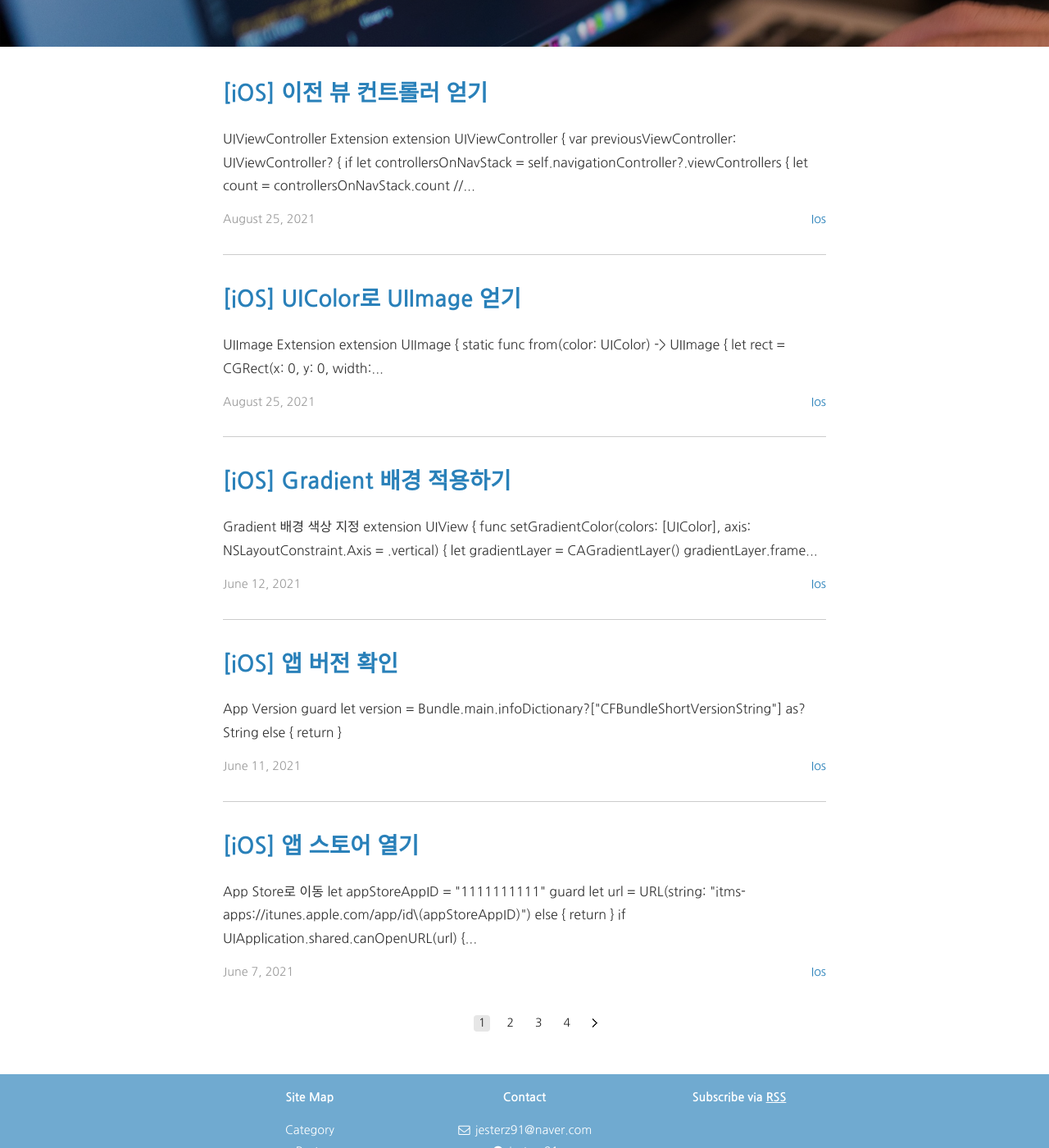
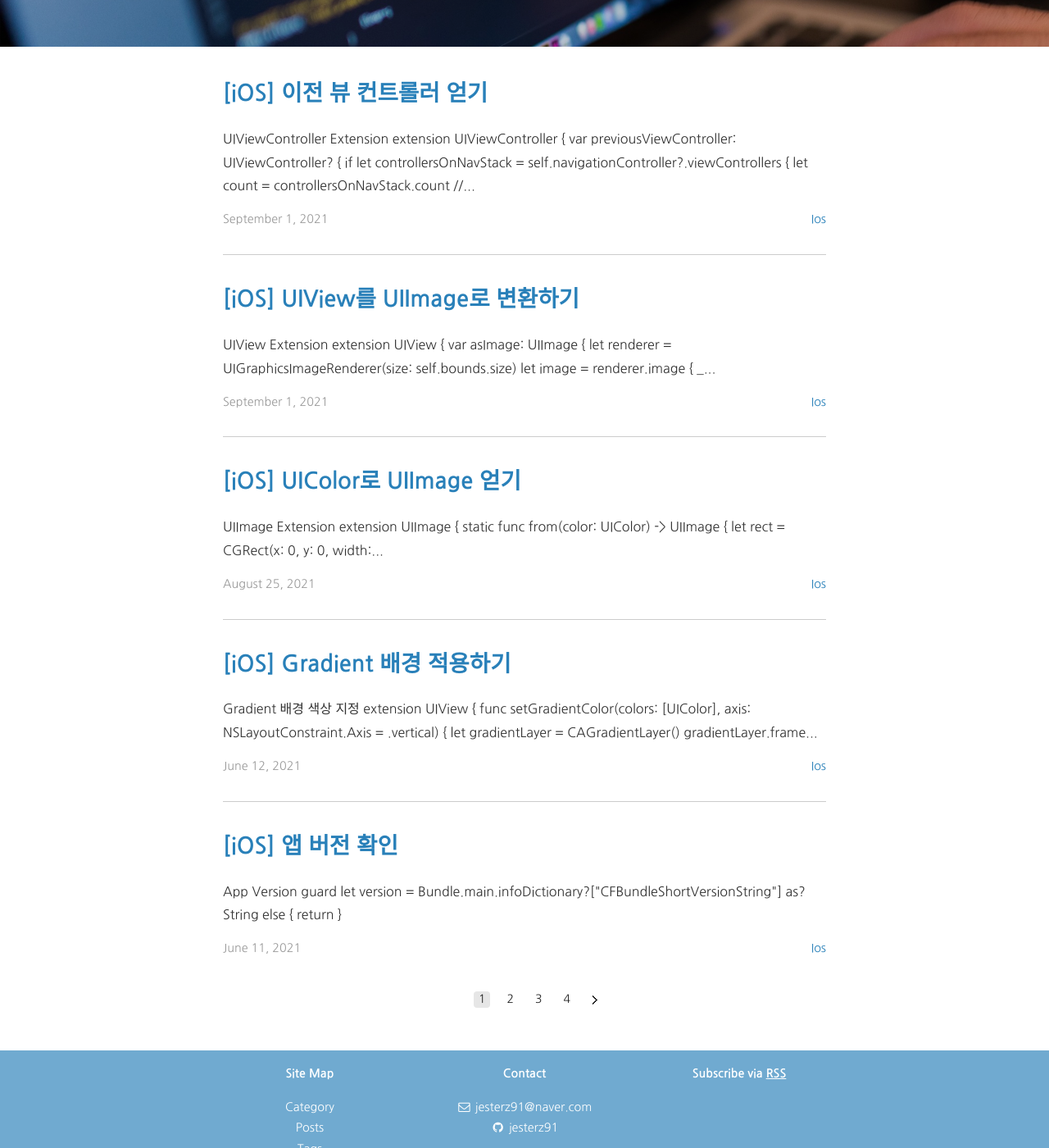
Before and after one commit to jesterz91/jesterz91.github.io, a Jekyll site: the page built from index.html, in a window 1280 px wide and 1400 px high, scrolled down 319 px. Shown: the whole window at 82% size. Built offline with Jekyll 4.4.1, drawn with Linux system fonts in a browser that asks for light colours; nearby versions of some CDN libraries; the list of posts is cut into pages by our own code; a style sheet for code colours, icons or effects is not loaded.

Commit message:
New post: Convert view to image

````diff
--- /dev/null
+++ b/_posts/ios/2021-09-01-ios-convert-view-to-image.md
@@ -0,0 +1,24 @@
+---
+layout: post
+title: "[iOS] UIView를 UIImage로 변환하기"
+date: 2021-09-01 00:00:00
+categories: iOS
+tags: iOS Swift
+---
+
+![ios]({{ site.url }}/assets/logo/ios.png)
+
+#### UIView Extension
+
+```swift
+extension UIView {
+
+    var asImage: UIImage {
+        let renderer = UIGraphicsImageRenderer(size: self.bounds.size)
+        let image = renderer.image { _ in
+            self.drawHierarchy(in: self.bounds, afterScreenUpdates: true)
+        }
+        return image
+    }
+}
+```
--- a/_posts/ios/2021-09-01-ios-previous-viewcontroller.md
+++ b/_posts/ios/2021-09-01-ios-previous-viewcontroller.md
@@ -1,7 +1,7 @@
 ---
 layout: post
 title: "[iOS] 이전 뷰 컨트롤러 얻기"
-date: 2021-08-25 00:00:00
+date: 2021-09-01 00:00:00
 categories: iOS
 tags: iOS Swift
 ---
````
